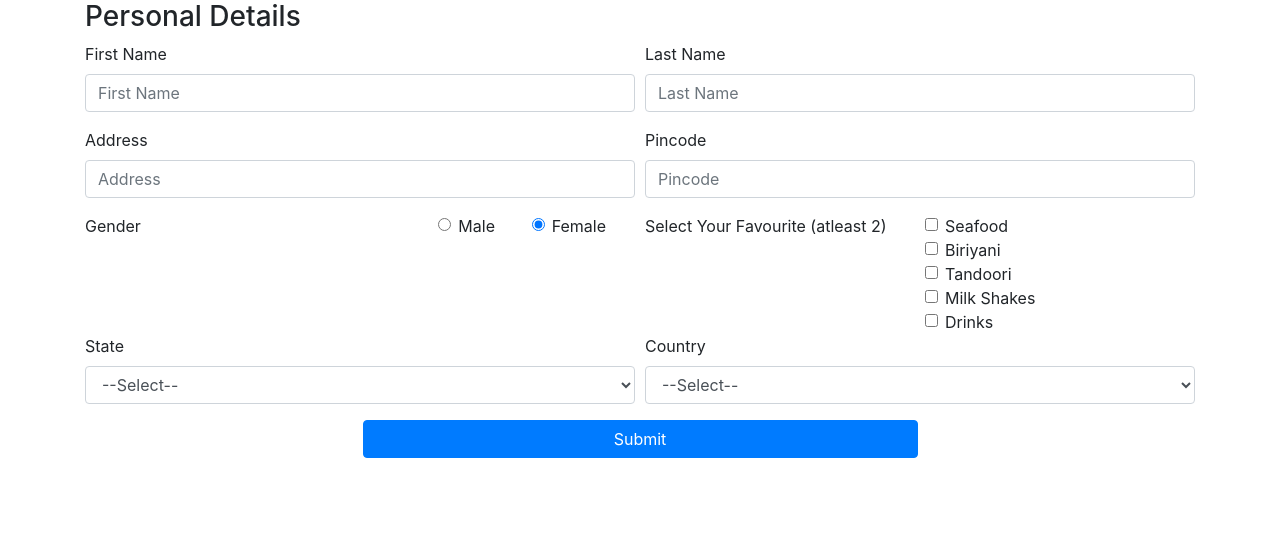
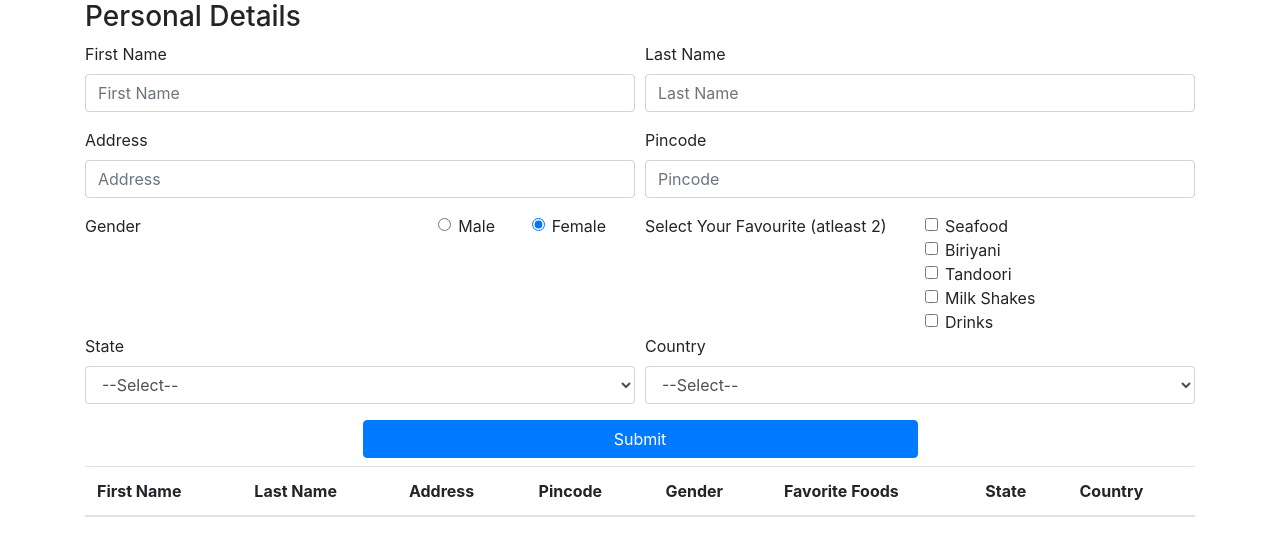
Before and after one commit to Tharun-coder/Form_DOM, a plain HTML site: page index.html in a window 1280 px wide. Drawn offline with nearby package versions, Linux system fonts and the light colour scheme.

Commit message:
Update index.html

```diff
--- a/index.html
+++ b/index.html
@@ -188,6 +188,6 @@
         </div>
       </div>
     </div>
-    <script src="./index1.js"></script>
+    <script src="./index.js"></script>
   </body>
 </html>
```
